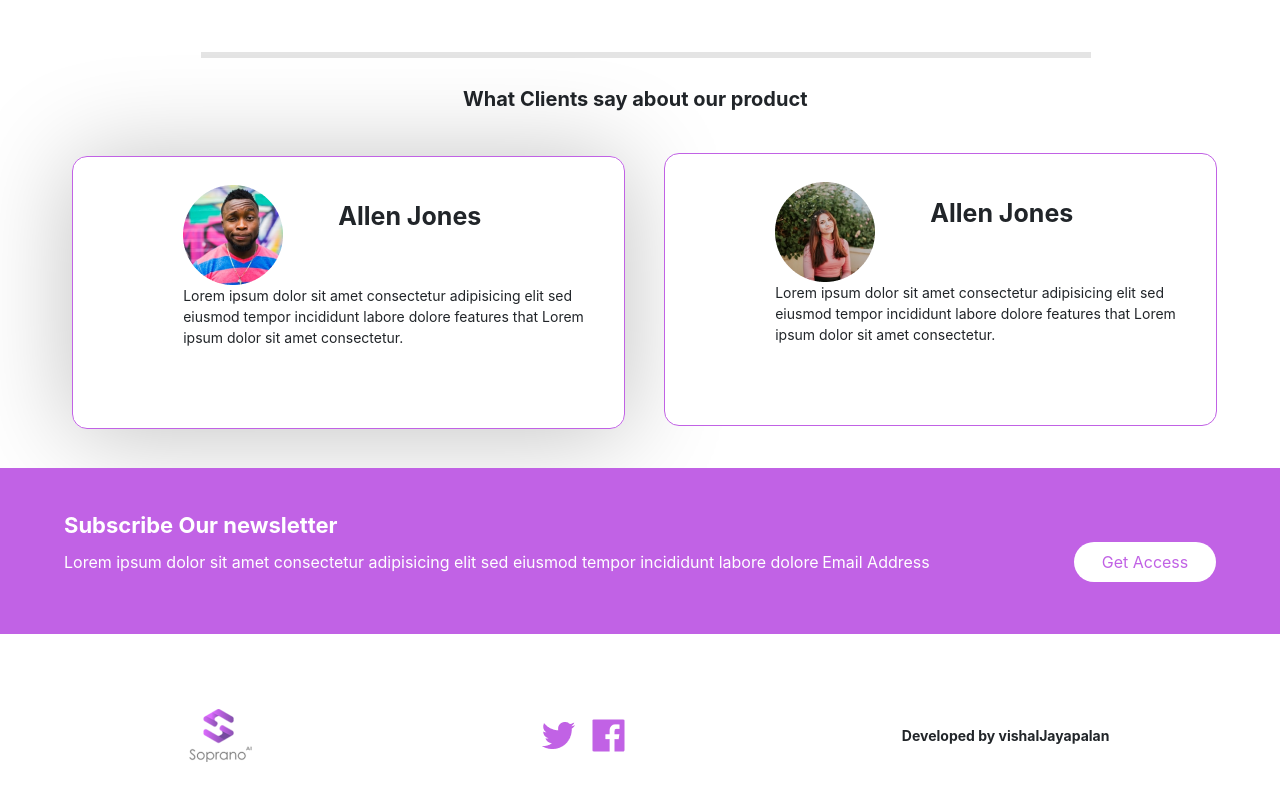
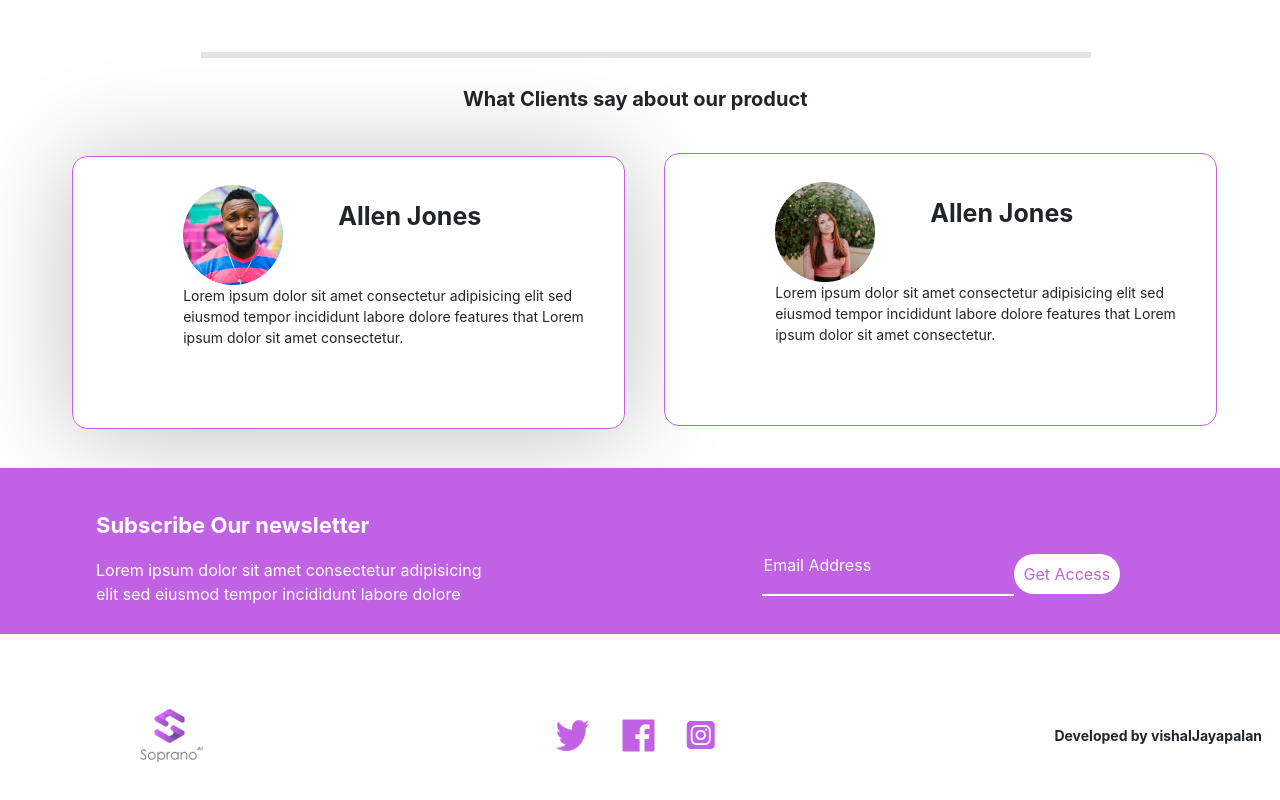
Before and after one commit to vishalJayapalan/singlePageClone, a React (Create React App) app in the folder frontend/: page / in a window 1280 px wide. Shown: the part 1905-2705 px from the top of the page. Built offline with nearby package versions, Linux system fonts and the light colour scheme.

Commit message:
styling changes

```diff
--- a/frontend/src/App.css
+++ b/frontend/src/App.css
@@ -461,8 +461,29 @@
   height: 166px;
   left: 0px;
   top: 2373px;
-  padding: 3em 5% 0 5% ;
+  padding: 3em 12.5% 0 7.5% ;
   background: #C162E5;
+}
+.subscribeSpanInputs{
+  display: flex;
+  width: 35%;
+  justify-content: space-between;
+  align-items: center;
+}
+.subscribeSpan{
+  padding-top: 1em;
+  max-width: 25em;
+}
+
+.subscribeInputInnerContainer{
+  display: flex;
+  flex-direction: column;
+}
+
+.inputUnderline{
+  border: 1px solid white;
+  margin-top: 1em;
+  width: 100%;
 }
 
 @media screen and (max-width: 700px) {
--- a/frontend/src/components/Footer/Footer.css
+++ b/frontend/src/components/Footer/Footer.css
@@ -1,17 +1,20 @@
 .footer{
   position: absolute;
-  width: 1210px;
+  width: 1230px;
   height: 133px;
-  left: 38px;
+  /* left: 38px; */
   top: 2574px;
   background: #FFFFFF;
   display: flex;
-  justify-content: space-around;
+  justify-content: space-between;
   align-items: center;
+  padding-left: 3em;
+  margin-left: 2em;
 }
 
 .footerLogo{
   /* position: absolute; */
+  margin-left: 3em;
   width: 87px;
   height: 53px;
   /* left: 79px;
@@ -25,11 +28,24 @@
   top: 47px; */
 }
 
+.logosContainer{
+  display: flex;
+  justify-content: space-between;
+  width: 10em;
+}
+
 .facebookLogo{
   /* top: 47px; */
   /* position: absolute; */
-  margin-left: 1em;
+  /* margin-left: 1em; */
   /* left: 690px */
+}
+
+.fa-instagram-square{
+  color: #C162E5;
+  font-size: 200%;
+  /* margin-left: 1em; */
+  /* align-self: center; */
 }
 .author{
   /* top: 47px; */
--- a/frontend/src/components/Footer/Footer.js
+++ b/frontend/src/components/Footer/Footer.js
@@ -8,7 +8,7 @@ export default function Footer ({ page }) {
       style={{ position: page ? 'static' : 'absolute' }}
     >
       <img alt='Logo' className='footerLogo' src='/images/Logo.png'></img>
-      <div>
+      <div className='logosContainer'>
         <img
           alt='twitterIcon'
           className='twitterLogo'
@@ -19,6 +19,7 @@ export default function Footer ({ page }) {
           className='facebookLogo'
           src='/images/Facebook.png'
         ></img>
+        <i className='fab fa-instagram-square'></i>
       </div>
       <span className='author'>Developed by vishalJayapalan</span>
     </footer>
--- a/frontend/src/components/Navbar/Navbar.js
+++ b/frontend/src/components/Navbar/Navbar.js
@@ -2,7 +2,8 @@ import React from 'react'
 import { Link } from 'react-router-dom'
 import './Navbar.css'
 
-export default function Navbar () {
+export default function Navbar ({ pathName }) {
+  console.log(pathName)
   return (
     <header className='header'>
       <section className='logoContainer'>
@@ -13,27 +14,35 @@ export default function Navbar () {
         <Link
           style={{ textDecoration: 'none' }}
           to='/'
-          className='selected list'
+          className={`${pathName === '' ? 'selected' : ''} list`}
         >
           Home
         </Link>
         <Link
           style={{ textDecoration: 'none' }}
           to='/products'
-          className='list'
+          className={`${pathName === 'products' ? 'selected' : ''} list`}
         >
           Products
         </Link>
-        <Link style={{ textDecoration: 'none' }} to='/aboutus' className='list'>
+        <Link
+          style={{ textDecoration: 'none' }}
+          to='/aboutus'
+          className={`${pathName === 'aboutus' ? 'selected' : ''} list`}
+        >
           About Us
         </Link>
-        <Link style={{ textDecoration: 'none' }} to='demos' className='list'>
+        <Link
+          style={{ textDecoration: 'none' }}
+          to='demos'
+          className={`${pathName === 'demos' ? 'selected' : ''} list`}
+        >
           Demos
         </Link>
         <Link
           style={{ textDecoration: 'none' }}
           to='contactus'
-          className='list'
+          className={`${pathName === 'contactus' ? 'selected' : ''} list`}
         >
           Contact Us
         </Link>
--- a/frontend/src/components/Pages/HomePage.js
+++ b/frontend/src/components/Pages/HomePage.js
@@ -6,10 +6,10 @@ import ExploreDemos from '../ExploreDemos/ExploreDemos'
 import BusinessJourney from '../BusinessJourney/BusinessJourney'
 import Footer from '../Footer/Footer'
 
-export default function HomePage () {
+export default function HomePage ({ location }) {
   return (
     <div className='homePage'>
-      <Navbar />
+      <Navbar pathName={location.pathname.slice(1)} />
       <img
         className='phoneBackground'
         alt='phoneBackground'
@@ -51,12 +51,17 @@ export default function HomePage () {
       <section className='subscribeContainer'>
         <h5>Subscribe Our newsletter</h5>
         <section className='subscribeInputContainer'>
-          <span>
+          <span className='subscribeSpan'>
             Lorem ipsum dolor sit amet consectetur adipisicing elit sed eiusmod
             tempor incididunt labore dolore
           </span>
-          <input placeholder='Email Address'></input>
-          <button className='subscribeButton'>Get Access</button>
+          <div className='subscribeSpanInputs'>
+            <div className='subscribeInputInnerContainer'>
+              <input placeholder='Email Address'></input>
+              <div className='inputUnderline'></div>
+            </div>
+            <button className='subscribeButton'>Get Access</button>
+          </div>
         </section>
       </section>
       <Footer />
```
Also changed, not shown: 1 other file (tests, documents, lock files or other folders).
